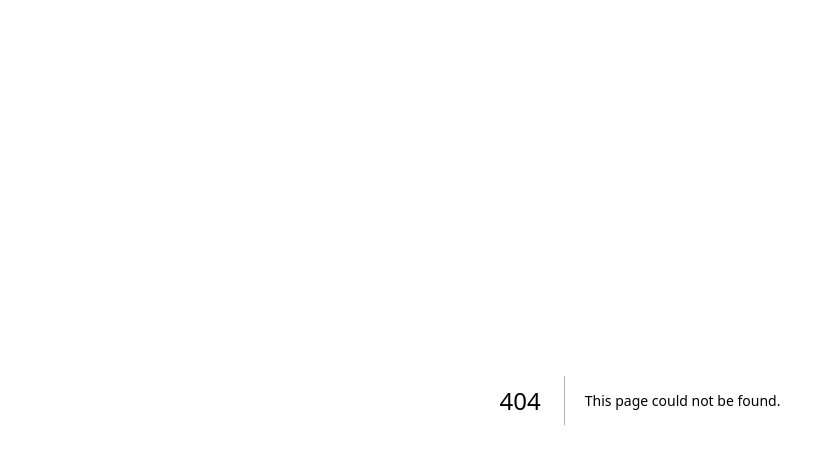
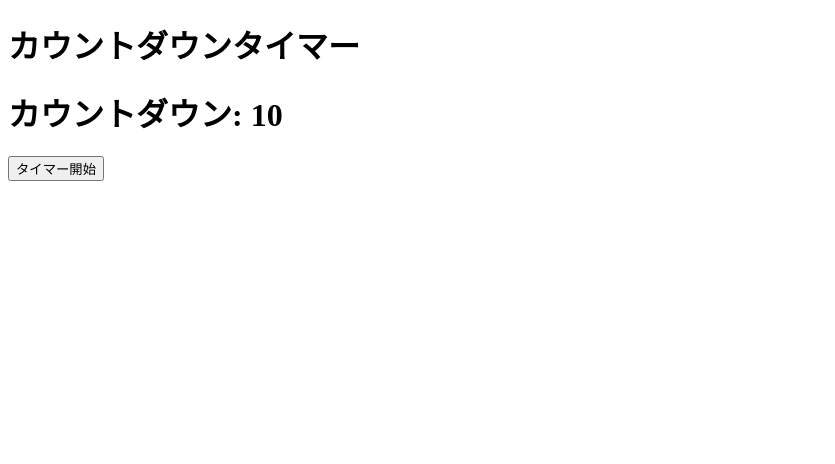
Before and after one commit to kojiman-git/next_practice, a Next.js app: page /040_countdown-timer in a window 1280 px wide. Before the commit this address had no page. Shown: the top 464 px of the page, without its empty margins (0-835 px from the left). Built offline with nearby package versions, Linux system fonts and the light colour scheme.

Commit message:
カウントダウンタイマーを実装

```diff
--- /dev/null
+++ b/src/app/040_countdown-timer/page.js
@@ -0,0 +1,43 @@
+"use client";
+import { useEffect, useState } from 'react';
+
+const CountdownTimer = () => {
+    const [count, setCount] = useState(10); // 10秒からスタート
+    const [isActive, setIsActive] = useState(false);
+
+    useEffect(() => {
+        let timer;
+        if (isActive && count > 0) {
+            timer = setInterval(() => {
+                setCount(prevCount => prevCount - 1);
+            }, 1000);
+        } else if (count === 0) {
+            alert('時間切れです！');
+            setIsActive(false);
+        }
+
+        return () => clearInterval(timer); // クリーンアップ
+    }, [isActive, count]);
+
+    const startTimer = () => {
+        setIsActive(true);
+    };
+
+    return (
+        <div>
+            <h1>カウントダウン: {count}</h1>
+            <button onClick={startTimer} disabled={isActive}>
+                タイマー開始
+            </button>
+        </div>
+    );
+};
+
+export default function Home() {
+    return (
+        <div>
+            <h1>カウントダウンタイマー</h1>
+            <CountdownTimer />
+        </div>
+    );
+}
--- a/src/data/nav.js
+++ b/src/data/nav.js
@@ -5,4 +5,5 @@ export const navList = [
   "020_Weather_Forecast_Material_UI",
   "030_UserInfo",
   "030_UserInfo_Material_UI",
+  "040_countdown-timer",
 ];
```
